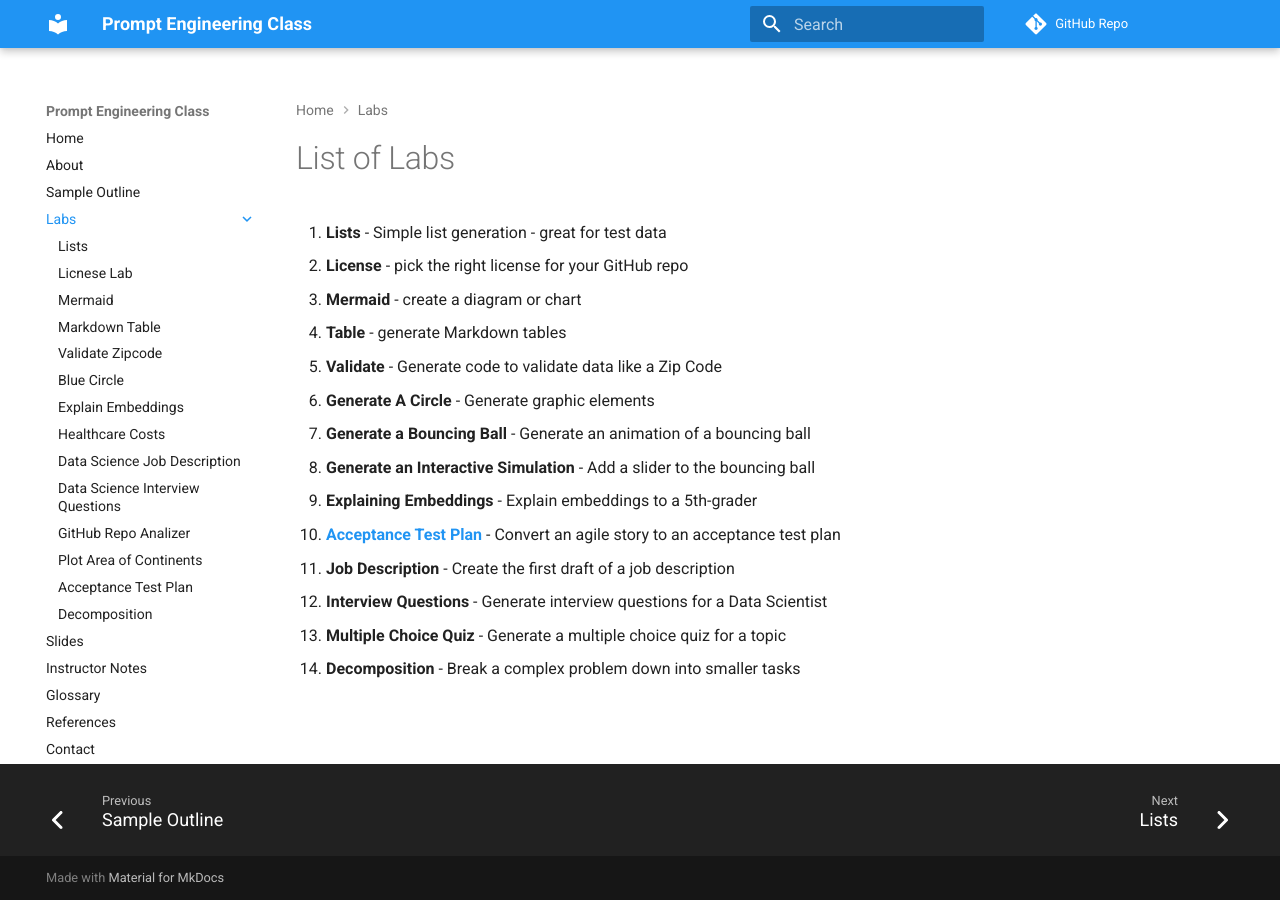
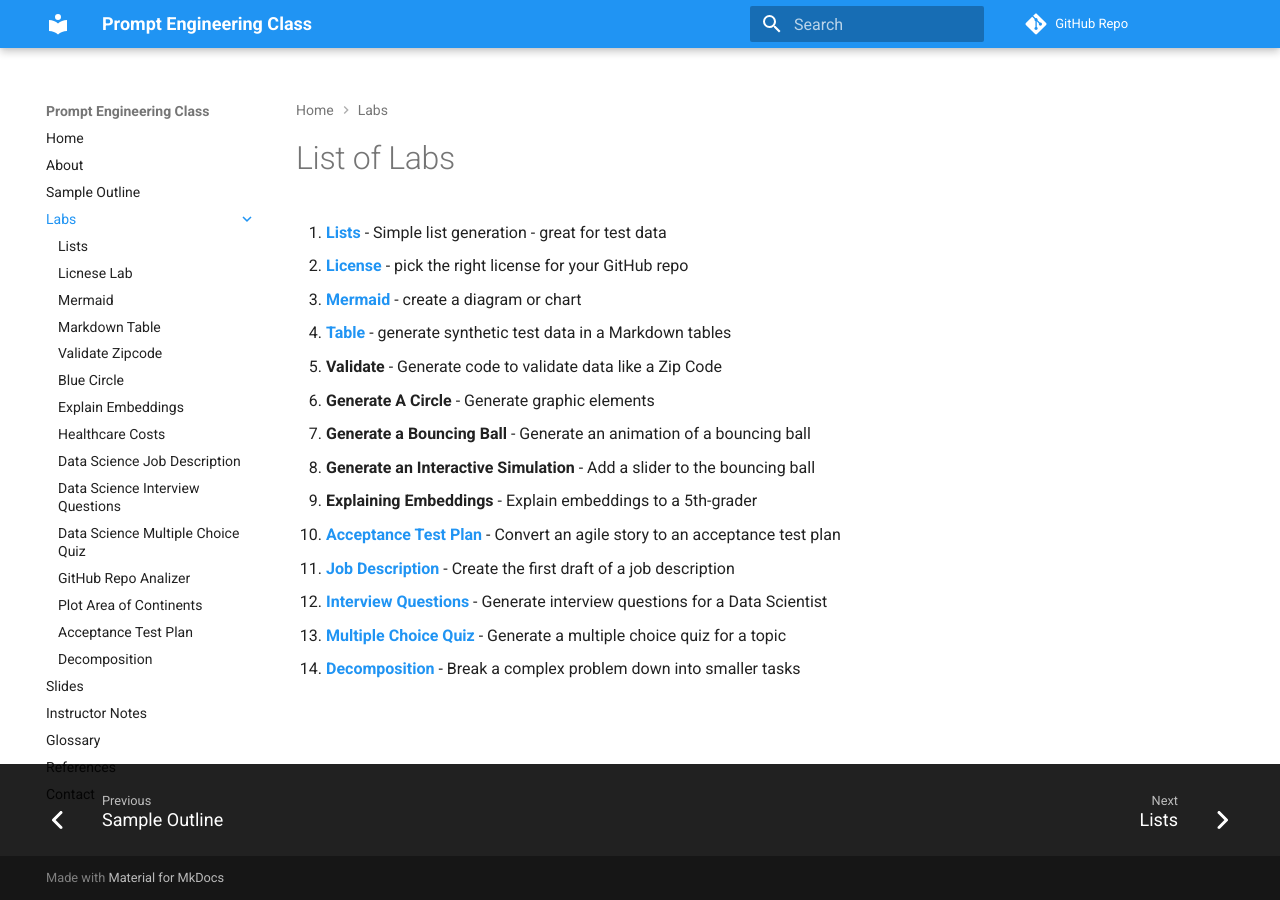
Before and after one commit to dmccreary/prompt-class, an MkDocs documentation site: the page built from docs/labs/index.md, in a window 1280 px wide. Built offline with MkDocs 1.6.1 and Material for MkDocs 9.7.7, drawn with Linux system fonts in a browser that asks for light colours; comment, search, counter and statistics services are not loaded.

```diff
--- a/docs/labs/index.md
+++ b/docs/labs/index.md
@@ -1,16 +1,16 @@
 # List of Labs
 
-1. **Lists** - Simple list generation - great for test data
-2. **License** - pick the right license for your GitHub repo
-3. **Mermaid** - create a diagram or chart
-4. **Table** - generate Markdown tables
+1. **[Lists](./01-lists.md)** - Simple list generation - great for test data
+2. **[License](./01-license.md)** - pick the right license for your GitHub repo
+3. **[Mermaid](./02-mermaid.md)** - create a diagram or chart
+4. **[Table](./03-markdown-table.md)** - generate synthetic test data in a Markdown tables
 4. **Validate** - Generate code to validate data like a Zip Code
 5. **Generate A Circle** - Generate graphic elements
 6. **Generate a Bouncing Ball** - Generate an animation of a bouncing ball
 7. **Generate an Interactive Simulation** - Add a slider to the bouncing ball
 8. **Explaining Embeddings** - Explain embeddings to a 5th-grader
 9. **[Acceptance Test Plan](12-acceptance-test-plan.md)** - Convert an agile story to an acceptance test plan
-10. **Job Description** - Create the first draft of a job description
-11. **Interview Questions** - Generate interview questions for a Data Scientist
-12. **Multiple Choice Quiz** - Generate a multiple choice quiz for a topic
-12. **Decomposition** - Break a complex problem down into smaller tasks
+10. **[Job Description](./08-job-description.md)** - Create the first draft of a job description
+11. **[Interview Questions](09-interview-questions.md)** - Generate interview questions for a Data Scientist
+12. **[Multiple Choice Quiz](./09-multiple-choice-quiz.md)** - Generate a multiple choice quiz for a topic
+12. **[Decomposition](./13-decomposition.md)** - Break a complex problem down into smaller tasks
--- a/mkdocs.yml
+++ b/mkdocs.yml
@@ -21,10 +21,12 @@ nav:
     - Healthcare Costs: labs/07-healthcare-costs.md
     - Data Science Job Description: labs/08-job-description.md
     - Data Science Interview Questions: labs/09-interview-questions.md
+    - Data Science Multiple Choice Quiz: labs/09-multiple-choice-quiz.md
     - GitHub Repo Analizer: labs/10-github-repo-analyzer.md
     - Plot Area of Continents: labs/11-plot-continents.md
     - Acceptance Test Plan: labs/12-acceptance-test-plan.md
     - Decomposition: labs/13-decomposition.md
+
   - Slides: slides.md
   - Instructor Notes: instructor-notes.md
   - Glossary: glossary.md
```
Also changed, not shown: docs/labs/03-markdown-table.md (+1 -0 lines), docs/labs/09-multiple-choice-quiz.md (added, +97 -0 lines).
